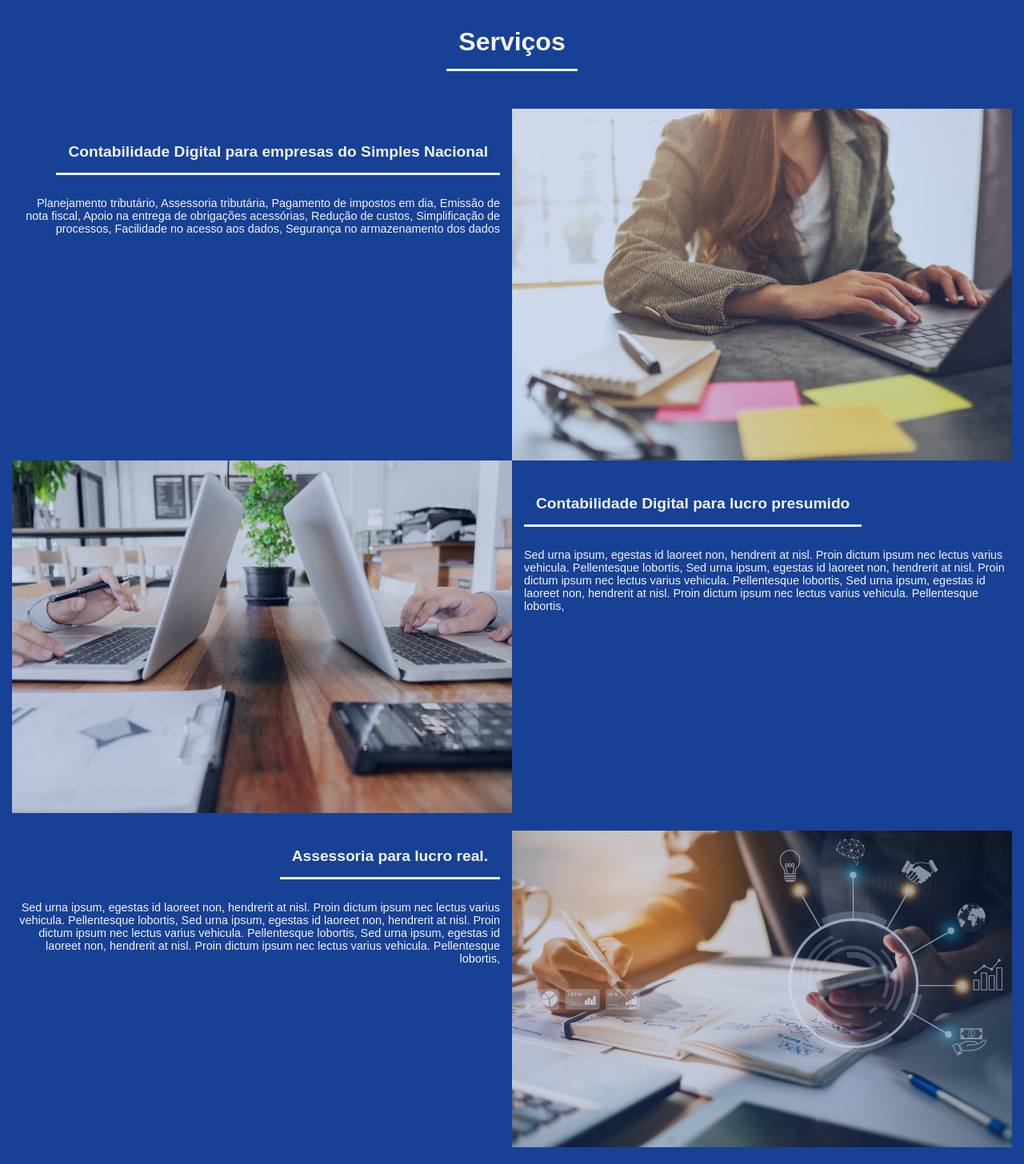
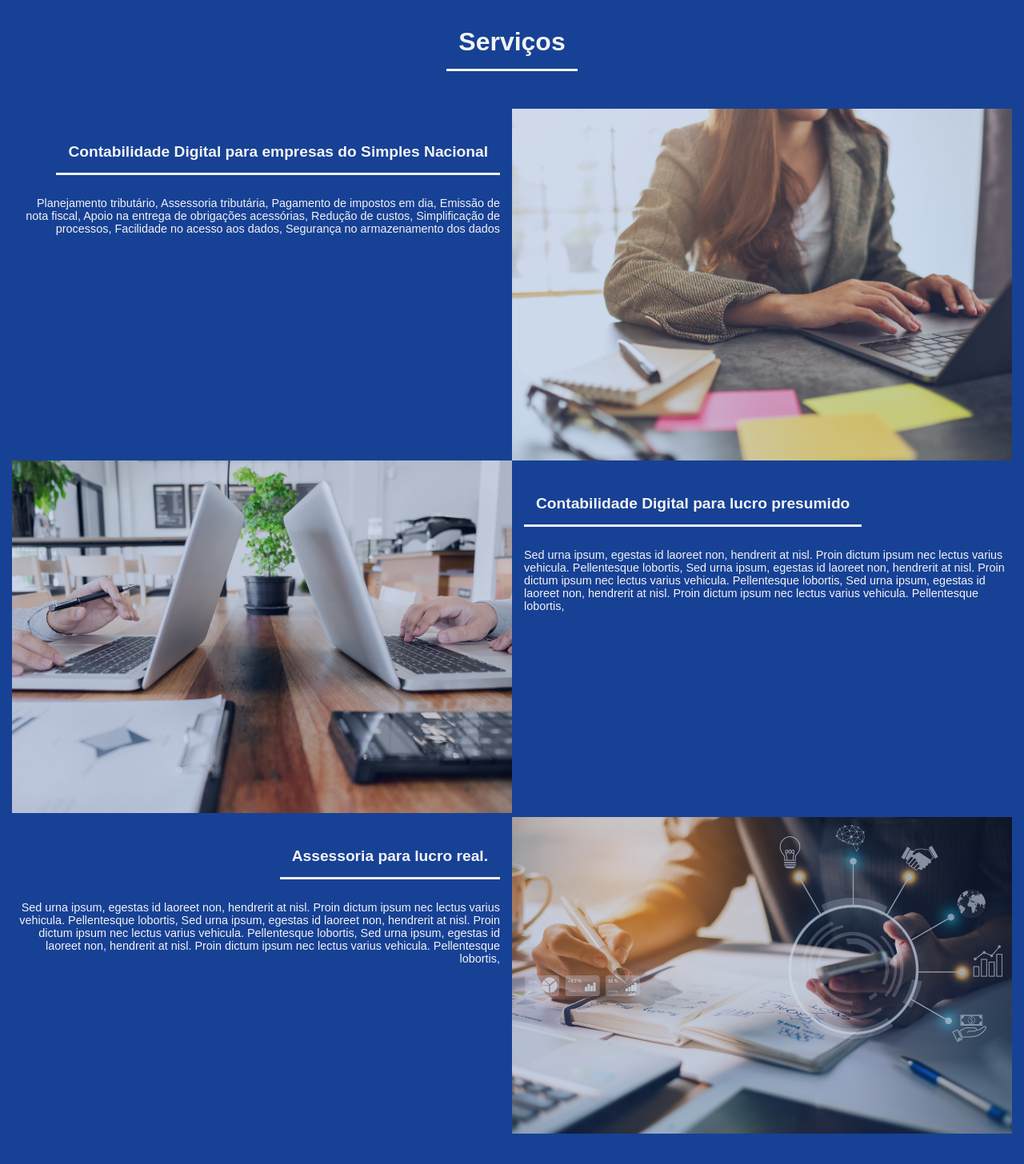
Before and after one commit to leksansilva/Blue_Contabilidade_Institucional, a Next.js app: page / in a window 1280 px wide. Shown: the part 940-2396 px from the top of the page at 80% size. Built offline with nearby package versions, Linux system fonts and the light colour scheme; a web font is replaced by a local one.

Commit message:
reposicionamento das imagens

```diff
--- a/src/pages/index.js
+++ b/src/pages/index.js
@@ -86,7 +86,7 @@ export default function Home() {
           </Card>
           <Card padding="0 15px 0 0">
             <Image
-              imageContainer={true}
+
               opacity={0.8}
               height="100%"
               imageSize="55vw"
@@ -95,7 +95,7 @@ export default function Home() {
           </Card>
           <Card padding="0 0 0 15px" content="center" alignItems="center">
             <Image
-              imageContainer={true}
+
               opacity={0.8}
               height="100%"
               imageSize="55vw"
@@ -138,7 +138,7 @@ export default function Home() {
           </Card>
           <Card padding="0 15px 0 0" content="center" alignItems="center">
             <Image
-              imageContainer={true}
+
               opacity={0.8}
               height="100%"
               imageSize="55vw"
@@ -148,7 +148,7 @@ export default function Home() {
 
           <Card padding="0 0 0 15px" content="center" alignItems="center">
             <Image
-              imageContainer={true}
+
               opacity={0.8}
               height="100%"
               imageSize="55vw"
--- a/src/styles/page.Styles.js
+++ b/src/styles/page.Styles.js
@@ -56,7 +56,7 @@ export const Image = styled.div`
   width: ${({ width }) => (width ? width : "100%")};
   opacity: ${({ opacity }) => (opacity ? opacity : 1)};
   background-repeat: no-repeat;
-  background-position: ${({ position }) => (position ? position : "50%")};
+  background-position: ${({ position }) => (position ? position : "50% 10%")};
   top: 0;
   border-radius: ${({ borderRadius }) =>
     borderRadius ? borderRadius : "none"};
```
